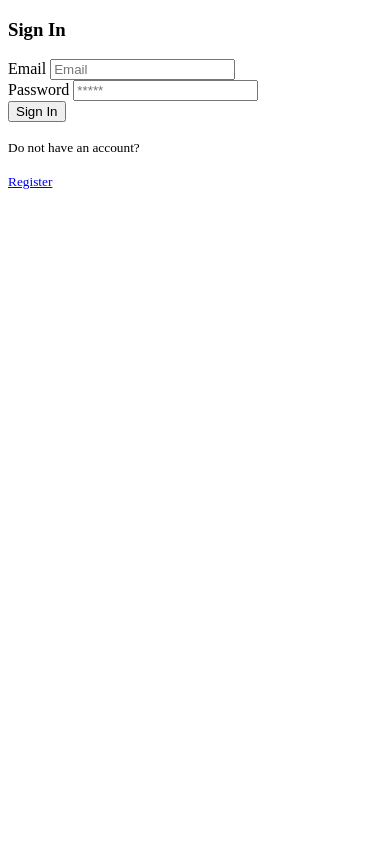
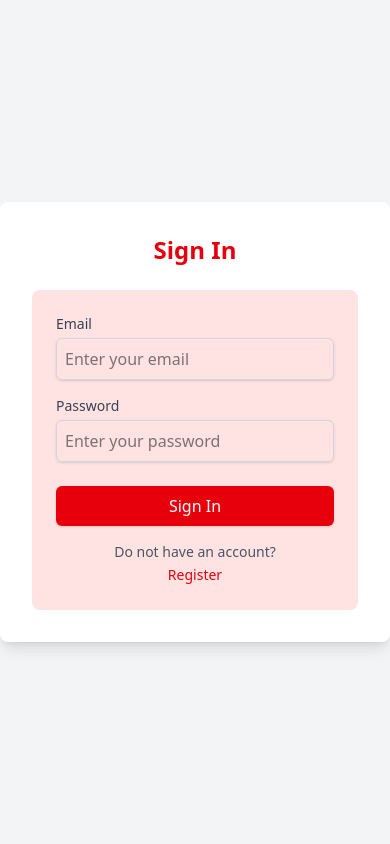
Before and after one commit to sahusateesh8737/Hemova, a PHP site: page /signin.php in a window 390 px wide. Run offline with PHP 8.4, Linux system fonts and the light colour scheme.

Commit message:
some minor changes

```diff
--- a/signin.php
+++ b/signin.php
@@ -3,13 +3,14 @@ session_start();
 ?>
 <!DOCTYPE html>
 <html lang="en">
-
 <head>
     <meta charset="UTF-8">
+    <meta name="viewport" content="width=device-width, initial-scale=1.0">
     <title>Login</title>
+    <link rel="stylesheet" href="./src/output.css">
 </head>
 
-<body>
+<body class="bg-gray-100 flex items-center justify-center min-h-screen">
     <?php
     if ($_SERVER['REQUEST_METHOD'] == 'POST') {
         $email = filter_input(INPUT_POST, 'email', FILTER_VALIDATE_EMAIL);
@@ -57,26 +58,35 @@ session_start();
         }
     }
     ?>
-    <div>
-        <h3>Sign In</h3>
-        <div>
+
+    <div class="bg-white p-8 rounded-lg shadow-lg w-full max-w-md">
+        <div class="text-center mb-6">
+            <h3 class="text-2xl font-bold text-red-600">Sign In</h3>
+        </div>
+
+        <div class="bg-red-100 p-6 rounded-lg">
             <form action="" method="post">
-                <div>
-                    <label for="email">Email</label>
-                    <input type="email" name="email" id="email" placeholder="Email" required="">
+                <div class="mb-4">
+                    <label class="block text-sm font-medium text-gray-700" for="email">Email</label>
+                    <input class="mt-1 block w-full p-2 border border-gray-300 rounded-md shadow-sm focus:ring-red-500 focus:border-red-500 sm:text-sm"
+                           type="email" name="email" id="email" placeholder="Enter your email" required>
                 </div>
-                <div>
-                    <label for="password">Password</label>
-                    <input type="password" name="password" id="password" placeholder="*****" required="">
+
+                <div class="mb-6">
+                    <label class="block text-sm font-medium text-gray-700" for="password">Password</label>
+                    <input class="mt-1 block w-full p-2 border border-gray-300 rounded-md shadow-sm focus:ring-red-500 focus:border-red-500 sm:text-sm"
+                           type="password" name="password" id="password" placeholder="Enter your password" required>
                 </div>
-                <input type="submit" name="submit" value="Sign In">
 
-                <!-- <a href="#"><small>Forgot your password?</small></a> -->
-                <p><small>Do not have an account?</small></p>
-                <a href="./signup.php"><small>Register</small></a>
+                <input class="w-full bg-red-600 text-white p-2 rounded-md shadow-sm hover:bg-red-700 focus:outline-none focus:ring-2 focus:ring-offset-2 focus:ring-red-500 cursor-pointer"
+                       type="submit" name="submit" value="Sign In">
+
+                <div class="text-center mt-4">
+                    <p class="text-sm text-gray-600">Do not have an account?</p>
+                    <a href="./signup.php" class="text-sm text-red-600 hover:text-red-800 font-medium">Register</a>
+                </div>
             </form>
         </div>
     </div>
 </body>
-
 </html>
--- a/src/output.css
+++ b/src/output.css
@@ -1835,6 +1835,9 @@
   .\[color\:red\]\/50\! {
     color: color-mix(in oklab, red 50%, transparent) !important;
   }
+  .text-gray-600 {
+    color: var(--color-gray-600);
+  }
   .text-gray-700 {
     color: var(--color-gray-700);
   }
```
Also changed, not shown: signup.php (+3 -24 lines).
